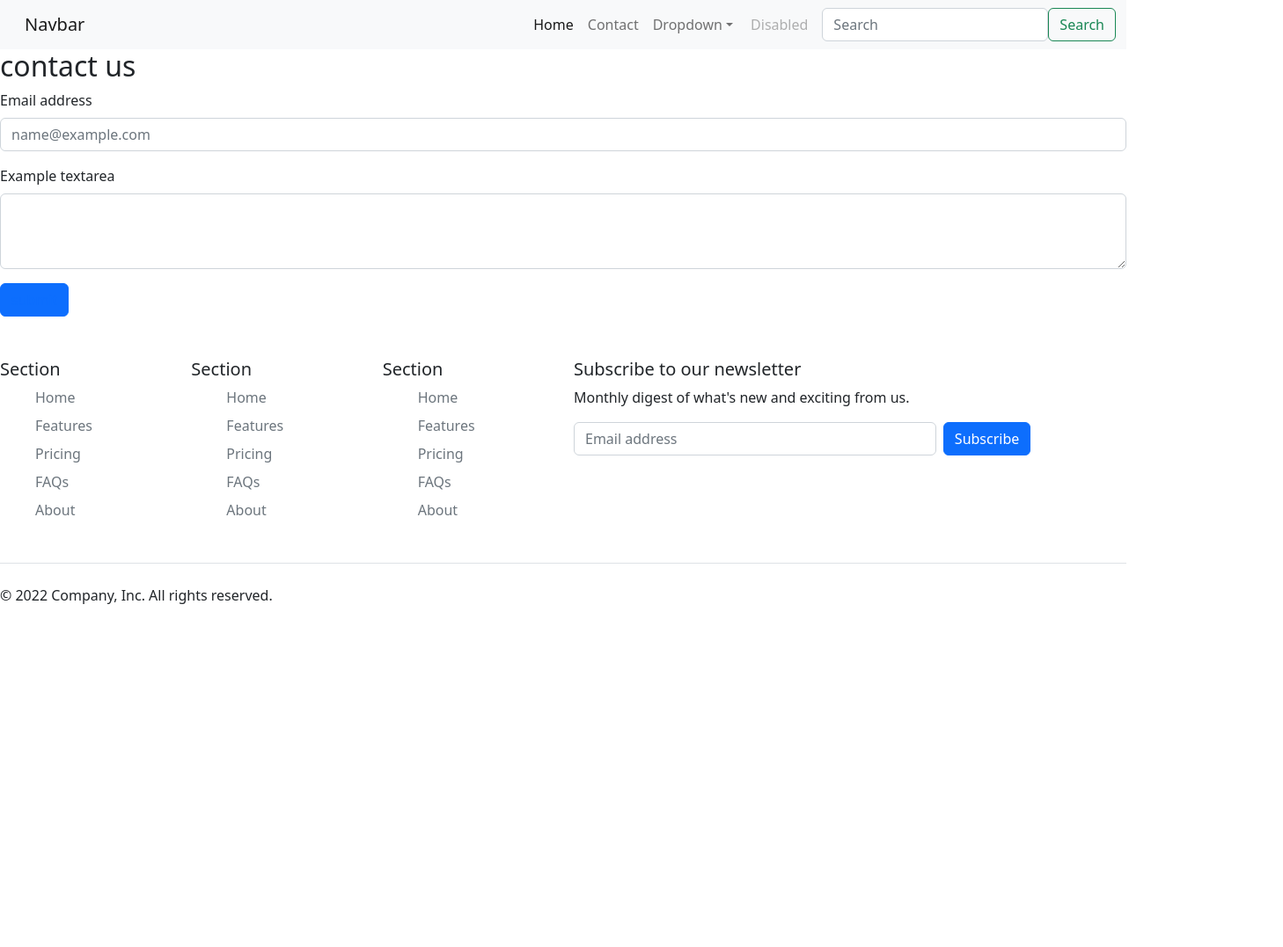
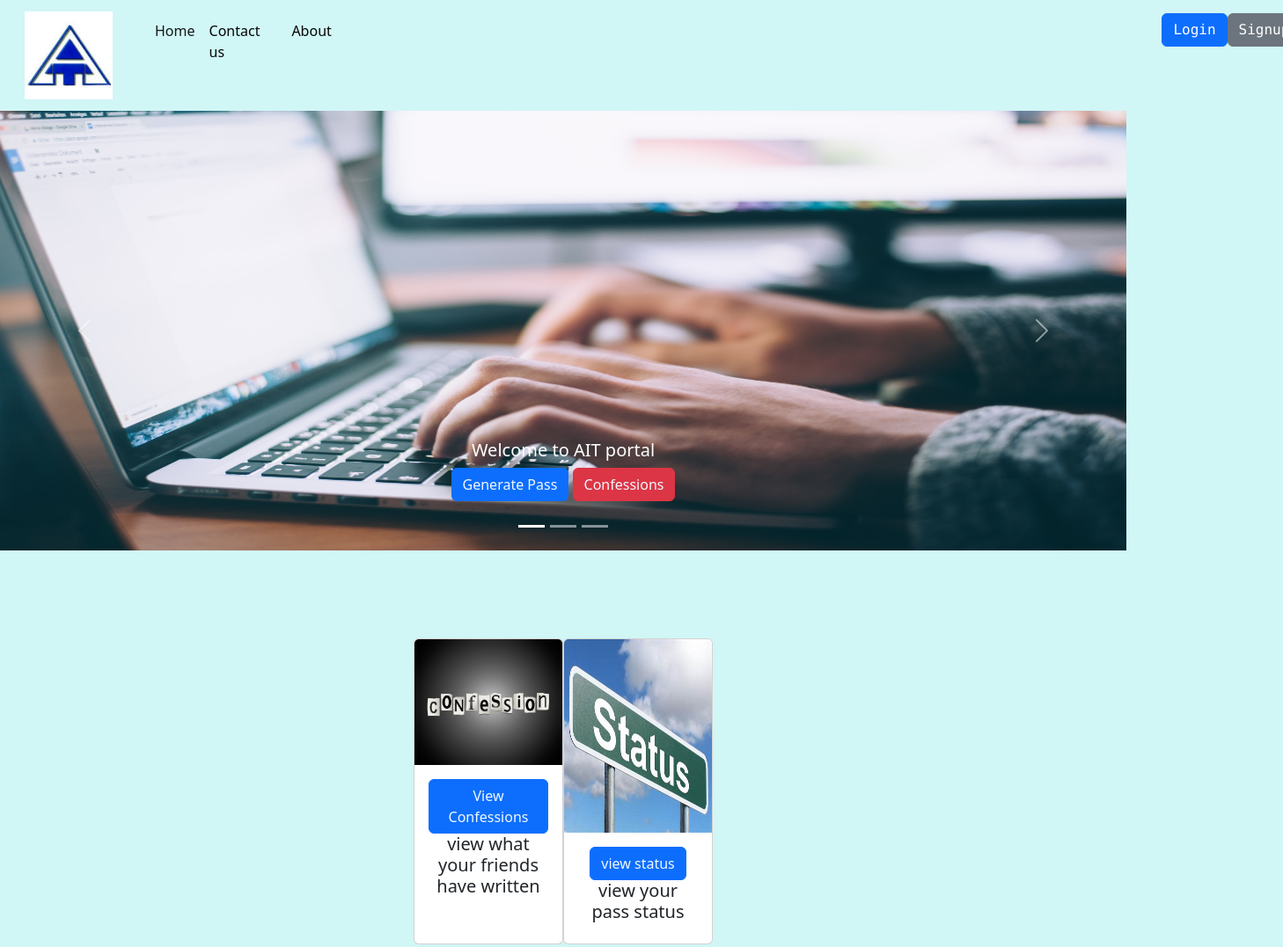
Before and after one commit to him8699/Himanshu, a plain HTML site: page Achievers.html in a window 1280 px wide. Shown: the whole page at 88% size, 1458 px wide, since content can reach past the window. Before the commit the page ends 803 px from the top, so only its background shows below. Drawn offline with nearby package versions, Linux system fonts and the light colour scheme.

Commit message:
complete

```diff
--- a/Achievers.html
+++ b/Achievers.html
@@ -1,135 +1,119 @@
 <!doctype html>
-<html lang="ar" dir="ltr">
+<html lang="eng" dir="ltr">
   <head>
 
     <meta charset="utf-8">
     <meta name="viewport" content="width=device-width, initial-scale=1">
 
-    <!-- Bootstrap CSS -->
+
     <link rel="stylesheet" href="https://cdn.jsdelivr.net/npm/bootstrap@5.2.3/dist/css/bootstrap.rtl.min.css" integrity="sha384-DOXMLfHhQkvFFp+rWTZwVlPVqdIhpDVYT9csOnHSgWQWPX0v5MCGtjCJbY6ERspU" crossorigin="anonymous">
-<link rel="stylesheet" type="text/css" href="style.css">
-    <title>Bootstrap</title>
+     <link rel="stylesheet" type="text/css" href="style2.css">
+     <title>SOLUATION</title>
   </head>
-  <body>
+  <body class="background">
 
-    <!-- Optional JavaScript; choose one of the two! -->
-    <!-- Option 1: Bootstrap Bundle with Popper -->
-    <script src="https://cdn.jsdelivr.net/npm/bootstrap@5.2.3/dist/js/bootstrap.bundle.min.js" integrity="sha384-kenU1KFdBIe4zVF0s0G1M5b4hcpxyD9F7jL+jjXkk+Q2h455rYXK/7HAuoJl+0I4" crossorigin="anonymous"></script>
 
-    <!-- Option 2: Separate Popper and Bootstrap JS -->
-    <!--
-    <script src="https://cdn.jsdelivr.net/npm/@popperjs/core@2.11.6/dist/umd/popper.min.js" integrity="sha384-oBqDVmMz9ATKxIep9tiCxS/Z9fNfEXiDAYTujMAeBAsjFuCZSmKbSSUnQlmh/jp3" crossorigin="anonymous"></script>
-    <script src="https://cdn.jsdelivr.net/npm/bootstrap@5.2.3/dist/js/bootstrap.min.js" integrity="sha384-cuYeSxntonz0PPNlHhBs68uyIAVpIIOZZ5JqeqvYYIcEL727kskC66kF92t6Xl2V" crossorigin="anonymous"></script>
-    -->
-    <!-- As a link -->
-    <nav class="navbar navbar-expand-lg bg-light">
+    <nav class="navbar navbar-expand-lg background" >
         <div class="container-fluid">
-          <a class="navbar-brand" href="#">Navbar</a>
-          <button class="navbar-toggler" type="button" data-bs-toggle="collapse" data-bs-target="#navbarSupportedContent" aria-controls="navbarSupportedContent" aria-expanded="false" aria-label="Toggle navigation">
+          <a class="navbar-brand" href="https://www.aitpune.com"><img src="/ait4.png" width="100px" height=""></a>
+          <button class="navbar-toggler" type="button" data-bs-toggle="collapse" data-bs-target="#navbarNav" aria-controls="navbarNav" aria-expanded="false" aria-label="Toggle navigation">
             <span class="navbar-toggler-icon"></span>
           </button>
-          <div class="collapse navbar-collapse" id="navbarSupportedContent">
-            <ul class="navbar-nav me-auto mb-2 mb-lg-0">
+          <div class="collapse navbar-collapse" id="navbarNav">
+            <ul class="navbar-nav">
               <li class="nav-item">
-                <a class="nav-link active" aria-current="page" href="/index.html">Home</a>
+                <a class="nav-link active" aria-current="page" href="/Achievers.html"target="_blank">Home</a>
               </li>
               <li class="nav-item">
-                <a class="nav-link" href="/contact.html">Contact</a>
-              </li>
-              <li class="nav-item dropdown">
-                <a class="nav-link dropdown-toggle" href="#" role="button" data-bs-toggle="dropdown" aria-expanded="false">
-                  Dropdown
-                </a>
-                <ul class="dropdown-menu">
-                  <li><a class="dropdown-item" href="#">Action</a></li>
-                  <li><a class="dropdown-item" href="#">Another action</a></li>
-                  <li><hr class="dropdown-divider"></li>
-                  <li><a class="dropdown-item" href="#">Something else here</a></li>
-                </ul>
+                <a class="nav-link" href="/contact.html"target="_blank" id="r4">Contact us</a>
               </li>
               <li class="nav-item">
-                <a class="nav-link disabled">Disabled</a>
-              </li>
-            </ul>
-            <form class="d-flex" role="search">
-              <input class="form-control me-2" type="search" placeholder="Search" aria-label="Search">
-              <button class="btn btn-outline-success" type="submit">Search</button>
-            </form>
+                <a class="nav-link" href="/About.html"target="_blank" id="r5">About</a>
+              </li><pre>
+                                                                                                               <button type="button" class="btn btn-primary">Login</button><button type="button" class="btn btn-secondary">Signup</button>
+
+                                        </pre> </ul>
           </div>
         </div>
       </nav>
-   <h2>
-    contact us
-   </h2>
-   <div class="mb-3">
-    <label for="exampleFormControlInput1" class="form-label">Email address</label>
-    <input type="email" class="form-control" id="exampleFormControlInput1" placeholder="name@example.com">
 
-  </div>
-  <div class="mb-3">
-    <label for="exampleFormControlTextarea1" class="form-label">Example textarea</label>
-    <textarea class="form-control" id="exampleFormControlTextarea1" rows="3"></textarea>
-  </div><button type="button" class="btn btn-primary"><a id="wwe3" href="/information.html">submit</a></button>
+
+      <div id="carouselExampleCaptions" class="carousel slide" data-bs-ride="false">
+        <div class="carousel-indicators">
+          <button type="button" data-bs-target="#carouselExampleCaptions" data-bs-slide-to="0" class="active" aria-current="true" aria-label="Slide 1"></button>
+          <button type="button" data-bs-target="#carouselExampleCaptions" data-bs-slide-to="1" aria-label="Slide 2"></button>
+          <button type="button" data-bs-target="#carouselExampleCaptions" data-bs-slide-to="2" aria-label="Slide 3"></button>
+        </div>
+        <div class="carousel-inner">
+          <div class="carousel-item active">
+            <img src="ait6.jpg" height="500" width="800" class="d-block w-100" alt="...">
+            <div class="carousel-caption d-none d-md-block">
+              <h5>Welcome to AIT portal</h5>
+              <p><button type="button" class="btn btn-primary"><a href="/pass.html"> Generate Pass</a> </button>
+                <button type="button" class="btn btn-danger"><a href="/confession.html">Confessions</a></button>
+                </button></p>
+            </div>
+          </div>
+          <div class="carousel-item">
+            <img src="ait7.jpg" height="500px" class="d-block w-100" alt="...">
+            <div class="carousel-caption d-none d-md-block">
+              <h5>Welcome to AIT portal</h5>
+              <p><button type="button" class="btn btn-primary"><a href="/pass.html">Generate Pass</a></button>
+                <button type="button" class="btn btn-danger"><a href="/confession.html">Confessions</a></button>
+                </p>
+            </div>
+          </div>
+          <div class="carousel-item">
+            <img src="ait3.jpg" height="500" class="d-block w-100" alt="...">
+            <div class="carousel-caption d-none d-md-block">
+              <h5>Welcome to AIT portal</h5>
+              <button type="button" class="btn btn-primary"><a href="/pass.html">Generate Pass</a></button>
+                <button type="button" class="btn btn-danger"><a href="/confession.html">Confessions</a></button>
+
+            </div>
+          </div>
+        </div>
+        <button class="carousel-control-prev" type="button" data-bs-target="#carouselExampleCaptions" data-bs-slide="prev">
+          <span class="carousel-control-prev-icon" aria-hidden="true"></span>
+          <span class="visually-hidden">Previous</span>
+        </button>
+        <button class="carousel-control-next" type="button" data-bs-target="#carouselExampleCaptions" data-bs-slide="next">
+          <span class="carousel-control-next-icon" aria-hidden="true"></span>
+          <span class="visually-hidden">Next</span>
+        </button>
+      </div>
+      <center>
+      <div class="container" style="display: flex;flex-direction: row;" id="j7">
+      <div class="card" style="width: 18rem;" id="r34">
+        <img src="Confession.jpg" class="card-img-top" alt="...">
+        <div class="card-body"> <a href="#" class="btn btn-primary">View Confessions</a>
+
+            <h5 class="card-title">view what your friends <br>have written</h5>
+
+        </div>
+      </div>
+ <div class="card" style="width: 18rem;">
+        <img src="statuss.jpg " height="220px" class="card-img-top" alt="...">
+        <div class="card-body">
+            <a href="#" class="btn btn-primary">view status</a>
+          <h5 class="card-title">view your pass status</h5>
+
+
+        </div>
+      </div>
+    </center>
+
+    </div>
 
 
 
-      <footer class="py-5">
-        <div class="row">
-          <div class="col-6 col-md-2 mb-3">
-            <h5>Section</h5>
-            <ul class="nav flex-column">
-              <li class="nav-item mb-2"><a href="#" class="nav-link p-0 text-muted">Home</a></li>
-              <li class="nav-item mb-2"><a href="#" class="nav-link p-0 text-muted">Features</a></li>
-              <li class="nav-item mb-2"><a href="#" class="nav-link p-0 text-muted">Pricing</a></li>
-              <li class="nav-item mb-2"><a href="#" class="nav-link p-0 text-muted">FAQs</a></li>
-              <li class="nav-item mb-2"><a href="#" class="nav-link p-0 text-muted">About</a></li>
-            </ul>
-          </div>
 
-          <div class="col-6 col-md-2 mb-3">
-            <h5>Section</h5>
-            <ul class="nav flex-column">
-              <li class="nav-item mb-2"><a href="#" class="nav-link p-0 text-muted">Home</a></li>
-              <li class="nav-item mb-2"><a href="#" class="nav-link p-0 text-muted">Features</a></li>
-              <li class="nav-item mb-2"><a href="#" class="nav-link p-0 text-muted">Pricing</a></li>
-              <li class="nav-item mb-2"><a href="#" class="nav-link p-0 text-muted">FAQs</a></li>
-              <li class="nav-item mb-2"><a href="#" class="nav-link p-0 text-muted">About</a></li>
-            </ul>
-          </div>
 
-          <div class="col-6 col-md-2 mb-3">
-            <h5>Section</h5>
-            <ul class="nav flex-column">
-              <li class="nav-item mb-2"><a href="#" class="nav-link p-0 text-muted">Home</a></li>
-              <li class="nav-item mb-2"><a href="#" class="nav-link p-0 text-muted">Features</a></li>
-              <li class="nav-item mb-2"><a href="#" class="nav-link p-0 text-muted">Pricing</a></li>
-              <li class="nav-item mb-2"><a href="#" class="nav-link p-0 text-muted">FAQs</a></li>
-              <li class="nav-item mb-2"><a href="#" class="nav-link p-0 text-muted">About</a></li>
-            </ul>
-          </div>
 
-          <div class="col-md-5 offset-md-1 mb-3">
-            <form>
-              <h5>Subscribe to our newsletter</h5>
-              <p>Monthly digest of what's new and exciting from us.</p>
-              <div class="d-flex flex-column flex-sm-row w-100 gap-2">
-                <label for="newsletter1" class="visually-hidden">Email address</label>
-                <input id="newsletter1" type="text" class="form-control" placeholder="Email address">
-                <button class="btn btn-primary" type="button">Subscribe</button>
-              </div>
-            </form>
-          </div>
-        </div>
 
-        <div class="d-flex flex-column flex-sm-row justify-content-between py-4 my-4 border-top">
-          <p>© 2022 Company, Inc. All rights reserved.</p>
-          <ul class="list-unstyled d-flex">
-            <li class="ms-3"><a class="link-dark" href="#"><svg class="bi" width="24" height="24"><use xlink:href="#twitter"></use></svg></a></li>
-            <li class="ms-3"><a class="link-dark" href="#"><svg class="bi" width="24" height="24"><use xlink:href="#instagram"></use></svg></a></li>
-            <li class="ms-3"><a class="link-dark" href="#"><svg class="bi" width="24" height="24"><use xlink:href="#facebook"></use></svg></a></li>
-          </ul>
-        </div>
-      </footer>
+    <script src="https://cdn.jsdelivr.net/npm/bootstrap@5.2.3/dist/js/bootstrap.bundle.min.js" integrity="sha384-kenU1KFdBIe4zVF0s0G1M5b4hcpxyD9F7jL+jjXkk+Q2h455rYXK/7HAuoJl+0I4" crossorigin="anonymous"></script>
 
-  </body>
+
+
+</body>
 </html>
--- /dev/null
+++ b/style2.css
@@ -0,0 +1,29 @@
+.background{
+    background-color: rgb(209, 246, 246);
+}
+#j7{
+    padding: 100px 400px 100px 400px;
+    margin-right: 10;
+}
+a{
+    text-decoration: none;
+}
+a:link{
+    color: aliceblue;
+}
+a:visited{
+    color: aliceblue;
+}
+
+a:hover{
+    color: aliceblue;
+}
+a:active{
+    color: aliceblue;
+}
+#r4{
+    color: rgb(6, 6, 6);
+}
+#r5{
+    color: rgb(6, 6, 6);
+}
```
Also changed, not shown: About.html (added, +55 -0 lines), confession.html (added, +71 -0 lines), contact.html (+3 -3 lines), pass.html (added, +80 -0 lines), Confession.jpg (added), ait3.jpg (added), ait4.png (added), ait6.jpg (added), statuss.jpg (added), 1 other file.
